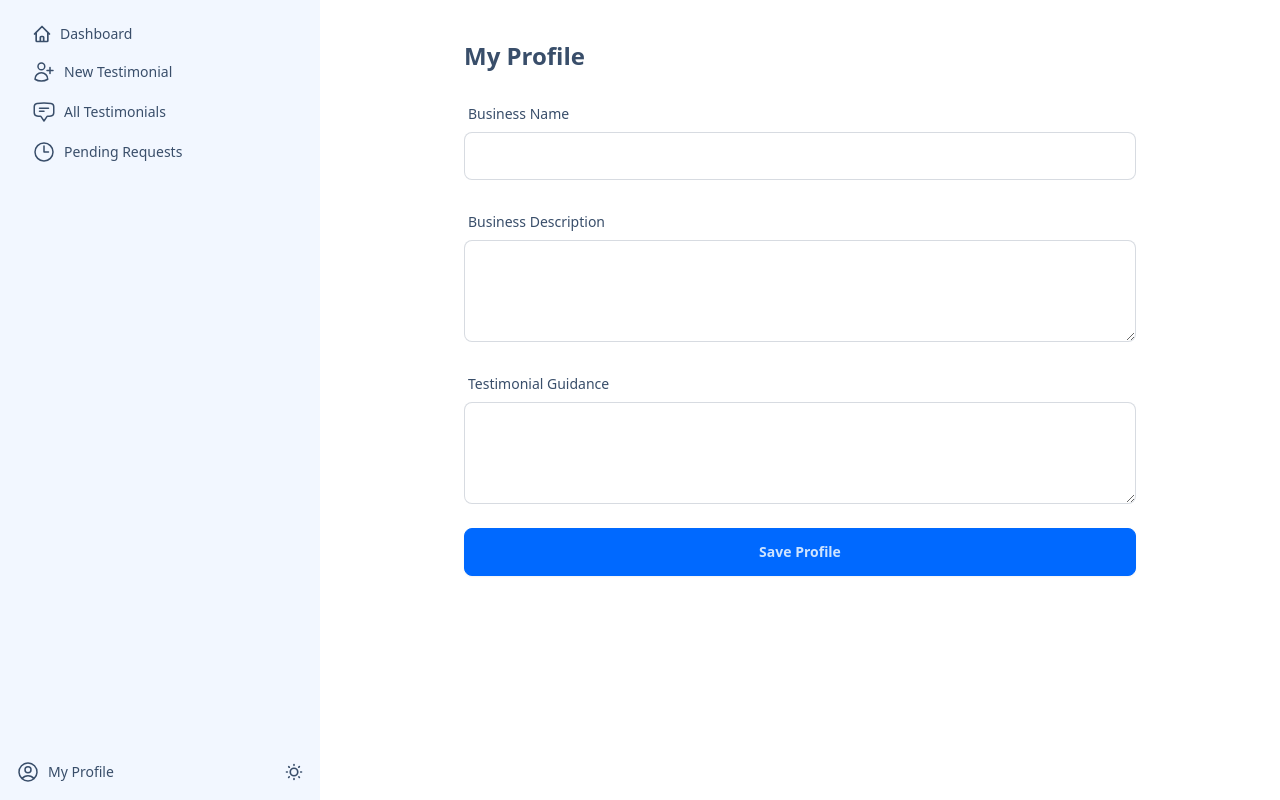
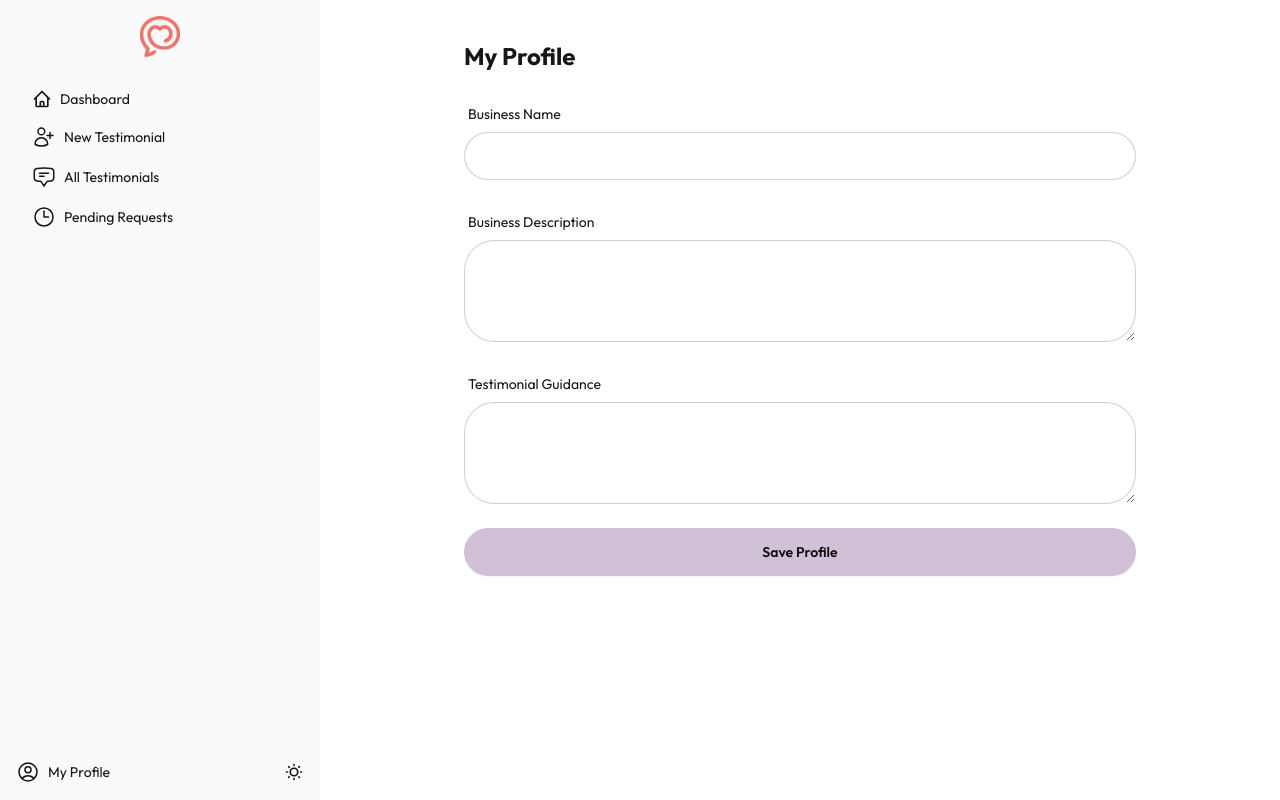
Before and after one commit to chrisgscott/ai-review-bot, a Flask app: page /profile in a window 1280 px wide. Run offline with Flask 3, Linux system fonts and the light colour scheme; the visitor is signed in with stand-in values (Sample User, id 1).

Commit message:
Updated styles

```diff
--- a/config.py
+++ b/config.py
@@ -4,5 +4,6 @@ from dotenv import load_dotenv
 load_dotenv()
 
 class Config:
+    APPLICATION_NAME = "Leave Some Love"
     SECRET_KEY = os.getenv('FLASK_SECRET_KEY')
     OPENAI_API_KEY = os.getenv('OPENAI_API_KEY')
--- a/package.json
+++ b/package.json
@@ -1,5 +1,5 @@
 {
-  "name": "ai-review-bot",
+  "name": "leave-some-love",
   "version": "1.0.0",
   "description": "AI-enhanced review bot for collecting compelling client testimonials",
   "main": "index.js",
--- a/static/chatbot.js
+++ b/static/chatbot.js
@@ -58,7 +58,7 @@ function addMessage(message, isBot = false) {
     const messageDiv = document.createElement('div');
     messageDiv.className = isBot ? 'chat chat-start' : 'chat chat-end';
     const bubbleDiv = document.createElement('div');
-    bubbleDiv.className = 'chat-bubble chat-bubble-info' + (isBot ? '' : ' chat-bubble-warning');
+    bubbleDiv.className = 'chat-bubble chat-bubble-accent' + (isBot ? '' : ' chat-bubble-secondary');
     bubbleDiv.textContent = message;
     messageDiv.appendChild(bubbleDiv);
     document.getElementById('messages').appendChild(messageDiv);
@@ -69,7 +69,7 @@ function addTypingIndicator() {
     const typingDiv = document.createElement('div');
     typingDiv.className = 'chat chat-start';
     const bubbleDiv = document.createElement('div');
-    bubbleDiv.className = 'chat-bubble chat-bubble-info typing-indicator';
+    bubbleDiv.className = 'chat-bubble chat-bubble-accent typing-indicator';
     bubbleDiv.innerHTML = '<span></span><span></span><span></span>';
     typingDiv.appendChild(bubbleDiv);
     document.getElementById('messages').appendChild(typingDiv);
--- a/static/css/main.css
+++ b/static/css/main.css
@@ -518,35 +518,35 @@ html {
 
 :root {
   color-scheme: light;
-  --pc: 91.372% 0.051 257.57;
-  --sc: 88.5103% 0.03222 282.339433;
-  --ac: 11.988% 0.038303 335.171434;
-  --nc: 83.9233% 0.012704 257.651965;
-  --inc: 17.6255% 0.017178 214.515264;
-  --suc: 16.0988% 0.015404 197.823719;
-  --wac: 17.8345% 0.009167 71.47031;
-  --erc: 14.6185% 0.022037 20.076293;
+  --in: 72.06% 0.191 231.6;
+  --su: 64.8% 0.150 160;
+  --wa: 84.71% 0.199 83.87;
+  --er: 71.76% 0.221 22.18;
+  --bc: 20% 0 0;
+  --pc: 16.6166% 0.006979 316.8737;
+  --sc: 17.6153% 0.009839 8.688364;
+  --ac: 17.8419% 0.012056 170.923263;
+  --nc: 14.2681% 0.014702 228.183906;
+  --inc: 0% 0 0;
+  --suc: 0% 0 0;
+  --wac: 0% 0 0;
+  --erc: 0% 0 0;
   --rounded-box: 1rem;
-  --rounded-btn: 0.5rem;
   --rounded-badge: 1.9rem;
   --animation-btn: 0.25s;
   --animation-input: .2s;
   --btn-focus-scale: 0.95;
   --border-btn: 1px;
   --tab-border: 1px;
-  --tab-radius: 0.5rem;
-  --p: 56.86% 0.255 257.57;
-  --s: 42.5516% 0.161098 282.339433;
-  --a: 59.9398% 0.191515 335.171434;
-  --n: 19.6166% 0.063518 257.651965;
+  --p: 83.0828% 0.034896 316.8737;
+  --s: 88.0763% 0.049197 8.688364;
+  --a: 89.2096% 0.06028 170.923263;
+  --n: 71.3406% 0.07351 228.183906;
   --b1: 100% 0 0;
-  --b2: 97.4663% 0.011947 259.822565;
-  --b3: 93.2686% 0.016223 262.751375;
-  --bc: 41.8869% 0.053885 255.824911;
-  --in: 88.1275% 0.085888 214.515264;
-  --su: 80.4941% 0.077019 197.823719;
-  --wa: 89.1725% 0.045833 71.47031;
-  --er: 73.0926% 0.110185 20.076293;
+  --b2: 98.4625% 0.001706 247.838921;
+  --b3: 87.1681% 0.009339 258.338227;
+  --rounded-btn: 1.9rem;
+  --tab-radius: 0.7rem;
 }
 
 @media (prefers-color-scheme: dark) {
@@ -584,70 +584,70 @@ html {
   }
 }
 
-[data-theme=winter] {
+[data-theme=pastel] {
   color-scheme: light;
-  --pc: 91.372% 0.051 257.57;
-  --sc: 88.5103% 0.03222 282.339433;
-  --ac: 11.988% 0.038303 335.171434;
-  --nc: 83.9233% 0.012704 257.651965;
-  --inc: 17.6255% 0.017178 214.515264;
-  --suc: 16.0988% 0.015404 197.823719;
-  --wac: 17.8345% 0.009167 71.47031;
-  --erc: 14.6185% 0.022037 20.076293;
+  --in: 72.06% 0.191 231.6;
+  --su: 64.8% 0.150 160;
+  --wa: 84.71% 0.199 83.87;
+  --er: 71.76% 0.221 22.18;
+  --bc: 20% 0 0;
+  --pc: 16.6166% 0.006979 316.8737;
+  --sc: 17.6153% 0.009839 8.688364;
+  --ac: 17.8419% 0.012056 170.923263;
+  --nc: 14.2681% 0.014702 228.183906;
+  --inc: 0% 0 0;
+  --suc: 0% 0 0;
+  --wac: 0% 0 0;
+  --erc: 0% 0 0;
   --rounded-box: 1rem;
-  --rounded-btn: 0.5rem;
   --rounded-badge: 1.9rem;
   --animation-btn: 0.25s;
   --animation-input: .2s;
   --btn-focus-scale: 0.95;
   --border-btn: 1px;
   --tab-border: 1px;
-  --tab-radius: 0.5rem;
-  --p: 56.86% 0.255 257.57;
-  --s: 42.5516% 0.161098 282.339433;
-  --a: 59.9398% 0.191515 335.171434;
-  --n: 19.6166% 0.063518 257.651965;
+  --p: 83.0828% 0.034896 316.8737;
+  --s: 88.0763% 0.049197 8.688364;
+  --a: 89.2096% 0.06028 170.923263;
+  --n: 71.3406% 0.07351 228.183906;
   --b1: 100% 0 0;
-  --b2: 97.4663% 0.011947 259.822565;
-  --b3: 93.2686% 0.016223 262.751375;
-  --bc: 41.8869% 0.053885 255.824911;
-  --in: 88.1275% 0.085888 214.515264;
-  --su: 80.4941% 0.077019 197.823719;
-  --wa: 89.1725% 0.045833 71.47031;
-  --er: 73.0926% 0.110185 20.076293;
-}
-
-:root:has(input.theme-controller[value=winter]:checked) {
+  --b2: 98.4625% 0.001706 247.838921;
+  --b3: 87.1681% 0.009339 258.338227;
+  --rounded-btn: 1.9rem;
+  --tab-radius: 0.7rem;
+}
+
+:root:has(input.theme-controller[value=pastel]:checked) {
   color-scheme: light;
-  --pc: 91.372% 0.051 257.57;
-  --sc: 88.5103% 0.03222 282.339433;
-  --ac: 11.988% 0.038303 335.171434;
-  --nc: 83.9233% 0.012704 257.651965;
-  --inc: 17.6255% 0.017178 214.515264;
-  --suc: 16.0988% 0.015404 197.823719;
-  --wac: 17.8345% 0.009167 71.47031;
-  --erc: 14.6185% 0.022037 20.076293;
+  --in: 72.06% 0.191 231.6;
+  --su: 64.8% 0.150 160;
+  --wa: 84.71% 0.199 83.87;
+  --er: 71.76% 0.221 22.18;
+  --bc: 20% 0 0;
+  --pc: 16.6166% 0.006979 316.8737;
+  --sc: 17.6153% 0.009839 8.688364;
+  --ac: 17.8419% 0.012056 170.923263;
+  --nc: 14.2681% 0.014702 228.183906;
+  --inc: 0% 0 0;
+  --suc: 0% 0 0;
+  --wac: 0% 0 0;
+  --erc: 0% 0 0;
   --rounded-box: 1rem;
-  --rounded-btn: 0.5rem;
   --rounded-badge: 1.9rem;
   --animation-btn: 0.25s;
   --animation-input: .2s;
   --btn-focus-scale: 0.95;
   --border-btn: 1px;
   --tab-border: 1px;
-  --tab-radius: 0.5rem;
-  --p: 56.86% 0.255 257.57;
-  --s: 42.5516% 0.161098 282.339433;
-  --a: 59.9398% 0.191515 335.171434;
-  --n: 19.6166% 0.063518 257.651965;
+  --p: 83.0828% 0.034896 316.8737;
+  --s: 88.0763% 0.049197 8.688364;
+  --a: 89.2096% 0.06028 170.923263;
+  --n: 71.3406% 0.07351 228.183906;
   --b1: 100% 0 0;
-  --b2: 97.4663% 0.011947 259.822565;
-  --b3: 93.2686% 0.016223 262.751375;
-  --bc: 41.8869% 0.053885 255.824911;
-  --in: 88.1275% 0.085888 214.515264;
-  --su: 80.4941% 0.077019 197.823719;
-  --wa: 89.1725% 0.045833 71.47031;
-  --er: 73.0926% 0.110185 20.076293;
+  --b2: 98.4625% 0.001706 247.838921;
+  --b3: 87.1681% 0.009339 258.338227;
+  --rounded-btn: 1.9rem;
+  --tab-radius: 0.7rem;
 }
 
 [data-theme=dark] {
@@ -2790,6 +2790,10 @@ html:has(.drawer-toggle:checked) {
   max-width: 42rem;
 }
 
+.max-w-\[40px\] {
+  max-width: 40px;
+}
+
 .max-w-md {
   max-width: 28rem;
 }
--- a/tailwind.config.js
+++ b/tailwind.config.js
@@ -8,6 +8,6 @@ module.exports = {
   },
   plugins: [require("daisyui")],
   daisyui: {
-    themes: ["winter", "dark"], // You can add more themes or use just one
-  },
-}
+    themes: ["pastel", "dark"],
+    },
+  }
--- a/templates/base.html
+++ b/templates/base.html
@@ -1,67 +1,183 @@
 <!DOCTYPE html>
-<html lang="en" data-theme="winter">
+<html lang="en" data-theme="pastel">
   <head>
-    <meta charset="UTF-8">
-    <meta name="viewport" content="width=device-width, initial-scale=1.0">
-    <title>{% block title %}AI Review Bot{% endblock %}</title>
-    <link rel="stylesheet" href="{{ url_for('static', filename='css/main.css') }}">
+    <meta charset="UTF-8" />
+    <meta name="viewport" content="width=device-width, initial-scale=1.0" />
+    <title>{% block title %}Leave Some Love{% endblock %}</title>
+    <link
+      rel="stylesheet"
+      href="{{ url_for('static', filename='css/main.css') }}"
+    />
+    <link rel="preconnect" href="https://fonts.googleapis.com" />
+    <link rel="preconnect" href="https://fonts.gstatic.com" crossorigin />
+    <link
+      href="https://fonts.googleapis.com/css2?family=Outfit:wght@300;400;500;600;700&display=swap"
+      rel="stylesheet"
+    />
+    <style>
+      .logo-link {
+        display: block;
+        padding: 0;
+        background-color: transparent !important;
+      }
+      .logo-link:hover,
+      .logo-link:active,
+      .logo-link:focus {
+        background-color: transparent !important;
+      }
+      .logo-link img {
+        display: block;
+        margin: 0 auto;
+      }
+      body {
+        font-family: "Outfit", sans-serif;
+      }
+    </style>
   </head>
   <body>
     <div class="drawer lg:drawer-open">
       <input id="my-drawer-2" type="checkbox" class="drawer-toggle" />
       <div class="drawer-content flex flex-col items-start justify-start">
         <!-- Page content here -->
-            <label for="my-drawer-2" class="btn btn-primary drawer-button lg:hidden">Open drawer</label>
+        <label for="my-drawer-2" class="btn btn-primary drawer-button lg:hidden"
+          >Open drawer</label
+        >
         <div class="p-10 w-full">
-                {% with messages = get_flashed_messages(with_categories=true) %}
-                    {% if messages %}
-                        {% for category, message in messages %}
+          {% with messages = get_flashed_messages(with_categories=true) %} {% if
+          messages %} {% for category, message in messages %}
           <div class="alert alert-{{ category }} mb-4">{{ message }}</div>
-                        {% endfor %}
-                    {% endif %}
-                {% endwith %}
-                {% block content %}{% endblock %}
+          {% endfor %} {% endif %} {% endwith %} {% block content %}{% endblock
+          %}
         </div>
       </div>
       <div class="drawer-side">
         <label for="my-drawer-2" class="drawer-overlay"></label>
-            <div class="menu p-4 w-80 h-full bg-base-200 text-base-content flex flex-col">
+        <div
+          class="menu p-4 w-80 h-full bg-base-200 text-base-content flex flex-col"
+        >
           <ul>
             <!-- Sidebar content here -->
-                    <li><a href="{{ url_for('dashboard') }}"><svg
+            <li class="mb-6">
+              <a href="{{ url_for('dashboard') }}" class="logo-link">
+                <img
+                  src="{{ url_for('static', filename='images/leave-some-love-icon.png') }}"
+                  alt="Leave Some Love Logo"
+                  class="w-full max-w-[40px]"
+                />
+              </a>
+            </li>
+            <li>
+              <a href="{{ url_for('dashboard') }}"
+                ><svg
                   xmlns="http://www.w3.org/2000/svg"
                   class="h-5 w-5"
                   fill="none"
                   viewBox="0 0 24 24"
-                        stroke="currentColor">
+                  stroke="currentColor"
+                >
                   <path
                     stroke-linecap="round"
                     stroke-linejoin="round"
                     stroke-width="2"
-                          d="M3 12l2-2m0 0l7-7 7 7M5 10v10a1 1 0 001 1h3m10-11l2 2m-2-2v10a1 1 0 01-1 1h-3m-6 0a1 1 0 001-1v-4a1 1 0 011-1h2a1 1 0 011 1v4a1 1 0 001 1m-6 0h6" />
-                      </svg>Dashboard</a></li>
-                    <li><a href="{{ url_for('new_testimonial') }}"><svg xmlns="http://www.w3.org/2000/svg" fill="none" viewBox="0 0 24 24" stroke-width="1.5" stroke="currentColor" class="size-6">
-                        <path stroke-linecap="round" stroke-linejoin="round" d="M18 7.5v3m0 0v3m0-3h3m-3 0h-3m-2.25-4.125a3.375 3.375 0 1 1-6.75 0 3.375 3.375 0 0 1 6.75 0ZM3 19.235v-.11a6.375 6.375 0 0 1 12.75 0v.109A12.318 12.318 0 0 1 9.374 21c-2.331 0-4.512-.645-6.374-1.766Z" />
-                      </svg>New Testimonial</a></li>
-                    <li><a href="{{ url_for('all_testimonials') }}"><svg xmlns="http://www.w3.org/2000/svg" fill="none" viewBox="0 0 24 24" stroke-width="1.5" stroke="currentColor" class="size-6">
-                        <path stroke-linecap="round" stroke-linejoin="round" d="M7.5 8.25h9m-9 3H12m-9.75 1.51c0 1.6 1.123 2.994 2.707 3.227 1.129.166 2.27.293 3.423.379.35.026.67.21.865.501L12 21l2.755-4.133a1.14 1.14 0 0 1 .865-.501 48.172 48.172 0 0 0 3.423-.379c1.584-.233 2.707-1.626 2.707-3.228V6.741c0-1.602-1.123-2.995-2.707-3.228A48.394 48.394 0 0 0 12 3c-2.392 0-4.744.175-7.043.513C3.373 3.746 2.25 5.14 2.25 6.741v6.018Z" />
-                      </svg>All Testimonials</a></li>
-                    <li><a href="{{ url_for('pending_requests') }}"><svg xmlns="http://www.w3.org/2000/svg" fill="none" viewBox="0 0 24 24" stroke-width="1.5" stroke="currentColor" class="size-6">
-                        <path stroke-linecap="round" stroke-linejoin="round" d="M12 6v6h4.5m4.5 0a9 9 0 1 1-18 0 9 9 0 0 1 18 0Z" />
+                    d="M3 12l2-2m0 0l7-7 7 7M5 10v10a1 1 0 001 1h3m10-11l2 2m-2-2v10a1 1 0 01-1 1h-3m-6 0a1 1 0 001-1v-4a1 1 0 011-1h2a1 1 0 011 1v4a1 1 0 001 1m-6 0h6"
+                  /></svg
+                >Dashboard</a
+              >
+            </li>
+            <li>
+              <a href="{{ url_for('new_testimonial') }}"
+                ><svg
+                  xmlns="http://www.w3.org/2000/svg"
+                  fill="none"
+                  viewBox="0 0 24 24"
+                  stroke-width="1.5"
+                  stroke="currentColor"
+                  class="size-6"
+                >
+                  <path
+                    stroke-linecap="round"
+                    stroke-linejoin="round"
+                    d="M18 7.5v3m0 0v3m0-3h3m-3 0h-3m-2.25-4.125a3.375 3.375 0 1 1-6.75 0 3.375 3.375 0 0 1 6.75 0ZM3 19.235v-.11a6.375 6.375 0 0 1 12.75 0v.109A12.318 12.318 0 0 1 9.374 21c-2.331 0-4.512-.645-6.374-1.766Z"
+                  /></svg
+                >New Testimonial</a
+              >
+            </li>
+            <li>
+              <a href="{{ url_for('all_testimonials') }}"
+                ><svg
+                  xmlns="http://www.w3.org/2000/svg"
+                  fill="none"
+                  viewBox="0 0 24 24"
+                  stroke-width="1.5"
+                  stroke="currentColor"
+                  class="size-6"
+                >
+                  <path
+                    stroke-linecap="round"
+                    stroke-linejoin="round"
+                    d="M7.5 8.25h9m-9 3H12m-9.75 1.51c0 1.6 1.123 2.994 2.707 3.227 1.129.166 2.27.293 3.423.379.35.026.67.21.865.501L12 21l2.755-4.133a1.14 1.14 0 0 1 .865-.501 48.172 48.172 0 0 0 3.423-.379c1.584-.233 2.707-1.626 2.707-3.228V6.741c0-1.602-1.123-2.995-2.707-3.228A48.394 48.394 0 0 0 12 3c-2.392 0-4.744.175-7.043.513C3.373 3.746 2.25 5.14 2.25 6.741v6.018Z"
+                  /></svg
+                >All Testimonials</a
+              >
+            </li>
+            <li>
+              <a href="{{ url_for('pending_requests') }}"
+                ><svg
+                  xmlns="http://www.w3.org/2000/svg"
+                  fill="none"
+                  viewBox="0 0 24 24"
+                  stroke-width="1.5"
+                  stroke="currentColor"
+                  class="size-6"
+                >
+                  <path
+                    stroke-linecap="round"
+                    stroke-linejoin="round"
+                    d="M12 6v6h4.5m4.5 0a9 9 0 1 1-18 0 9 9 0 0 1 18 0Z"
+                  />
                 </svg>
-                      Pending Requests</a></li>
+                Pending Requests</a
+              >
+            </li>
           </ul>
           <div class="mt-auto flex justify-between items-center">
             <a href="{{ url_for('profile') }}" class="flex items-center">
-                        <svg xmlns="http://www.w3.org/2000/svg" fill="none" viewBox="0 0 24 24" stroke-width="1.5" stroke="currentColor" class="size-6 mr-2">
-                            <path stroke-linecap="round" stroke-linejoin="round" d="M17.982 18.725A7.488 7.488 0 0 0 12 15.75a7.488 7.488 0 0 0-5.982 2.975m11.963 0a9 9 0 1 0-11.963 0m11.963 0A8.966 8.966 0 0 1 12 21a8.966 8.966 0 0 1-5.982-2.275M15 9.75a3 3 0 1 1-6 0 3 3 0 0 1 6 0Z" />
+              <svg
+                xmlns="http://www.w3.org/2000/svg"
+                fill="none"
+                viewBox="0 0 24 24"
+                stroke-width="1.5"
+                stroke="currentColor"
+                class="size-6 mr-2"
+              >
+                <path
+                  stroke-linecap="round"
+                  stroke-linejoin="round"
+                  d="M17.982 18.725A7.488 7.488 0 0 0 12 15.75a7.488 7.488 0 0 0-5.982 2.975m11.963 0a9 9 0 1 0-11.963 0m11.963 0A8.966 8.966 0 0 1 12 21a8.966 8.966 0 0 1-5.982-2.275M15 9.75a3 3 0 1 1-6 0 3 3 0 0 1 6 0Z"
+                />
               </svg>
               My Profile
             </a>
             <label class="swap swap-rotate">
               <input type="checkbox" class="theme-controller" value="dark" />
-                        <svg class="swap-off h-5 w-5 fill-current" xmlns="http://www.w3.org/2000/svg" viewBox="0 0 24 24"><path d="M5.64,17l-.71.71a1,1,0,0,0,0,1.41,1,1,0,0,0,1.41,0l.71-.71A1,1,0,0,0,5.64,17ZM5,12a1,1,0,0,0-1-1H3a1,1,0,0,0,0,2H4A1,1,0,0,0,5,12Zm7-7a1,1,0,0,0,1-1V3a1,1,0,0,0-2,0V4A1,1,0,0,0,12,5ZM5.64,7.05a1,1,0,0,0,.7.29,1,1,0,0,0,.71-.29,1,1,0,0,0,0-1.41l-.71-.71A1,1,0,0,0,4.93,6.34Zm12,.29a1,1,0,0,0,.7-.29l.71-.71a1,1,0,1,0-1.41-1.41L17,5.64a1,1,0,0,0,0,1.41A1,1,0,0,0,17.66,7.34ZM21,11H20a1,1,0,0,0,0,2h1a1,1,0,0,0,0-2Zm-9,8a1,1,0,0,0-1,1v1a1,1,0,0,0,2,0V20A1,1,0,0,0,12,19ZM18.36,17A1,1,0,0,0,17,18.36l.71.71a1,1,0,0,0,1.41,0,1,1,0,0,0,0-1.41ZM12,6.5A5.5,5.5,0,1,0,17.5,12,5.51,5.51,0,0,0,12,6.5Zm0,9A3.5,3.5,0,1,1,15.5,12,3.5,3.5,0,0,1,12,15.5Z"/></svg>
-                        <svg class="swap-on h-5 w-5 fill-current" xmlns="http://www.w3.org/2000/svg" viewBox="0 0 24 24"><path d="M21.64,13a1,1,0,0,0-1.05-.14,8.05,8.05,0,0,1-3.37.73A8.15,8.15,0,0,1,9.08,5.49a8.59,8.59,0,0,1,.25-2A1,1,0,0,0,8,2.36,10.14,10.14,0,1,0,22,14.05,1,1,0,0,0,21.64,13Zm-9.5,6.69A8.14,8.14,0,0,1,7.08,5.22v.27A10.15,10.15,0,0,0,17.22,15.63a9.79,9.79,0,0,0,2.1-.22A8.11,8.11,0,0,1,12.14,19.73Z"/></svg>
+              <svg
+                class="swap-off h-5 w-5 fill-current"
+                xmlns="http://www.w3.org/2000/svg"
+                viewBox="0 0 24 24"
+              >
+                <path
+                  d="M5.64,17l-.71.71a1,1,0,0,0,0,1.41,1,1,0,0,0,1.41,0l.71-.71A1,1,0,0,0,5.64,17ZM5,12a1,1,0,0,0-1-1H3a1,1,0,0,0,0,2H4A1,1,0,0,0,5,12Zm7-7a1,1,0,0,0,1-1V3a1,1,0,0,0-2,0V4A1,1,0,0,0,12,5ZM5.64,7.05a1,1,0,0,0,.7.29,1,1,0,0,0,.71-.29,1,1,0,0,0,0-1.41l-.71-.71A1,1,0,0,0,4.93,6.34Zm12,.29a1,1,0,0,0,.7-.29l.71-.71a1,1,0,1,0-1.41-1.41L17,5.64a1,1,0,0,0,0,1.41A1,1,0,0,0,17.66,7.34ZM21,11H20a1,1,0,0,0,0,2h1a1,1,0,0,0,0-2Zm-9,8a1,1,0,0,0-1,1v1a1,1,0,0,0,2,0V20A1,1,0,0,0,12,19ZM18.36,17A1,1,0,0,0,17,18.36l.71.71a1,1,0,0,0,1.41,0,1,1,0,0,0,0-1.41ZM12,6.5A5.5,5.5,0,1,0,17.5,12,5.51,5.51,0,0,0,12,6.5Zm0,9A3.5,3.5,0,1,1,15.5,12,3.5,3.5,0,0,1,12,15.5Z"
+                />
+              </svg>
+              <svg
+                class="swap-on h-5 w-5 fill-current"
+                xmlns="http://www.w3.org/2000/svg"
+                viewBox="0 0 24 24"
+              >
+                <path
+                  d="M21.64,13a1,1,0,0,0-1.05-.14,8.05,8.05,0,0,1-3.37.73A8.15,8.15,0,0,1,9.08,5.49a8.59,8.59,0,0,1,.25-2A1,1,0,0,0,8,2.36,10.14,10.14,0,1,0,22,14.05,1,1,0,0,0,21.64,13Zm-9.5,6.69A8.14,8.14,0,0,1,7.08,5.22v.27A10.15,10.15,0,0,0,17.22,15.63a9.79,9.79,0,0,0,2.1-.22A8.11,8.11,0,0,1,12.14,19.73Z"
+                />
+              </svg>
             </label>
           </div>
         </div>
@@ -70,18 +186,18 @@
 
     <script>
       // Theme switcher
-        const themeController = document.querySelector('.theme-controller');
-        themeController.addEventListener('change', (e) => {
-            const newTheme = e.target.checked ? 'dark' : 'light';
-            document.documentElement.setAttribute('data-theme', newTheme);
-            localStorage.setItem('theme', newTheme);
+      const themeController = document.querySelector(".theme-controller");
+      themeController.addEventListener("change", (e) => {
+        const newTheme = e.target.checked ? "dark" : "light";
+        document.documentElement.setAttribute("data-theme", newTheme);
+        localStorage.setItem("theme", newTheme);
       });
 
       // Set theme on page load
-        const savedTheme = localStorage.getItem('theme');
+      const savedTheme = localStorage.getItem("theme");
       if (savedTheme) {
-            document.documentElement.setAttribute('data-theme', savedTheme);
-            themeController.checked = savedTheme === 'dark';
+        document.documentElement.setAttribute("data-theme", savedTheme);
+        themeController.checked = savedTheme === "dark";
       }
     </script>
   </body>
--- a/templates/submit_testimonial.html
+++ b/templates/submit_testimonial.html
@@ -4,7 +4,7 @@
 
 {% block content %}
 <h1 class="text-3xl font-bold mb-6 text-center">Submit Your Testimonial</h1>
-<div id="chatbot" class="bg-base-200 rounded-lg shadow-lg p-6">
+<div id="chatbot" class="bg-base-300 rounded-lg shadow-lg p-6">
     <div id="messages" class="mb-4 h-64 overflow-y-auto"></div>
     <div id="input-area" class="flex mb-4">
         <input type="text" id="user-input" placeholder="Type your response here..." class="input input-bordered flex-grow mr-2">
```
Also changed, not shown: other parts of static/css/main.css (+18 -13 lines), templates/base_public.html (+16 -4 lines), static/images/leave-some-love-icon.png (added), static/images/leave-some-love-logo.png (added). Lines whose indentation alone changed are shown as unchanged.
